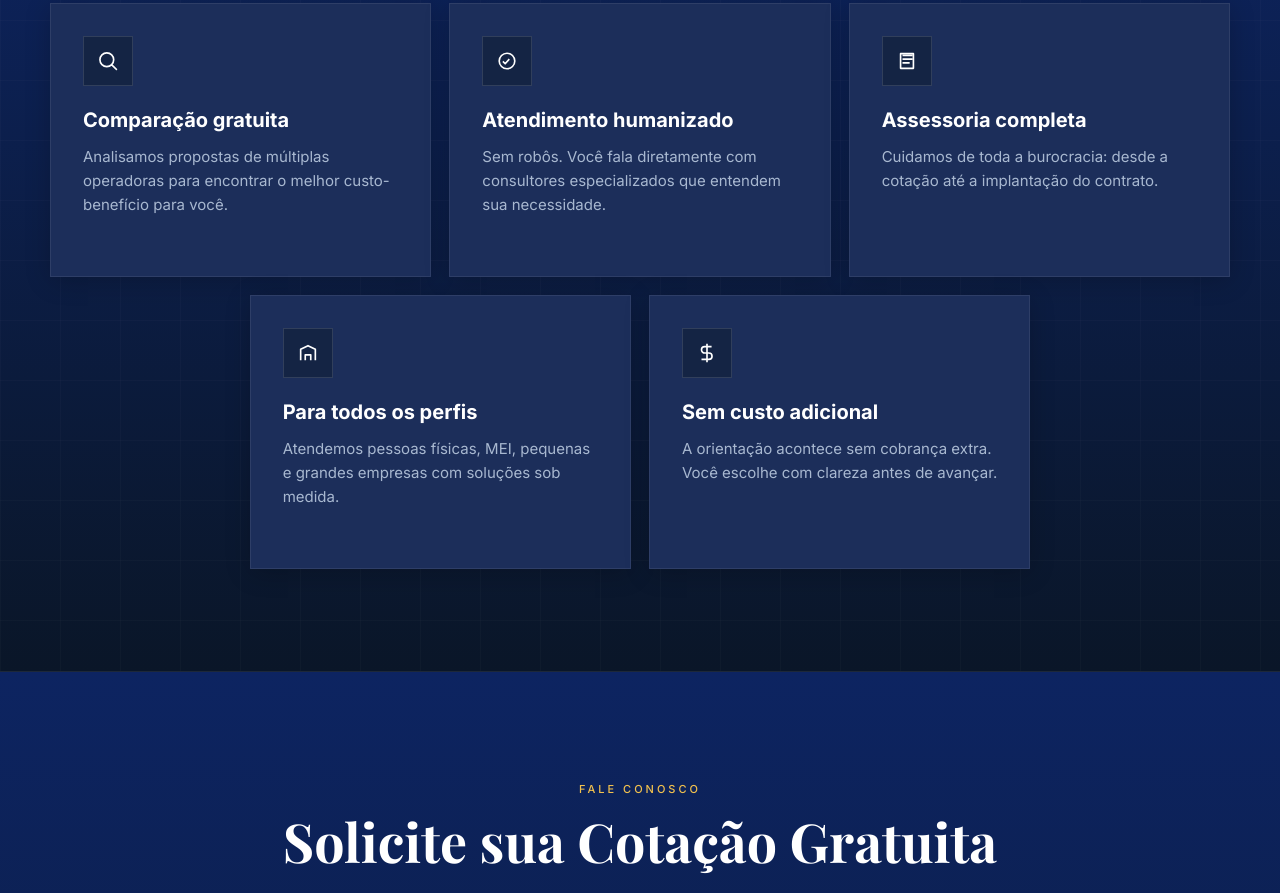
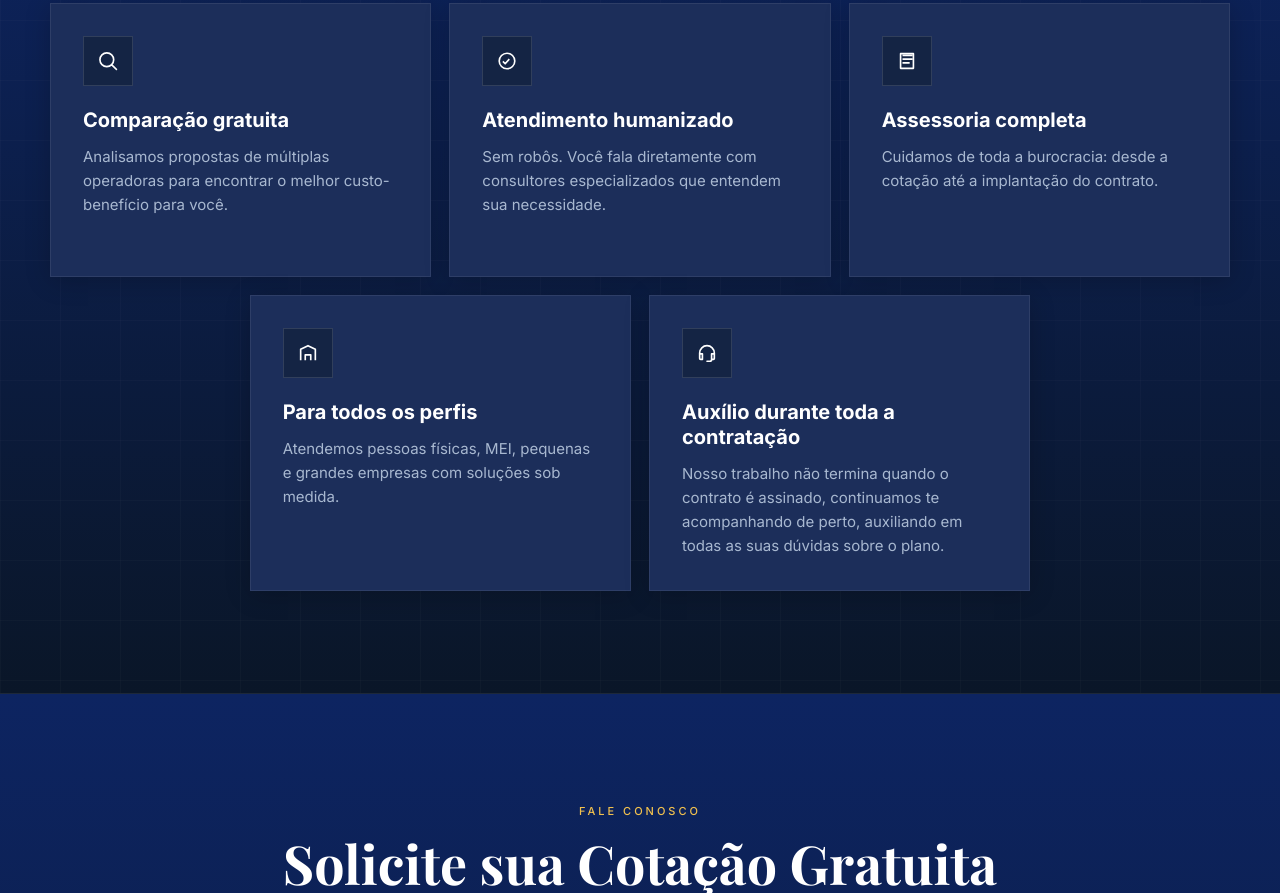
Before and after one commit to daniellopesneves17/JD-Consultoria, a plain HTML site: page index.html in a window 1280 px wide. Shown: the part 1828-2721 px from the top of the page. Drawn offline with nearby package versions, Linux system fonts and the light colour scheme.

Commit message:
Atualiza card de acompanhamento

```diff
--- a/index.html
+++ b/index.html
@@ -1800,11 +1800,11 @@
           <article class="benefit-card reveal-card">
             <div class="benefit-icon">
               <svg class="icon" viewBox="0 0 24 24" fill="none" aria-hidden="true">
-                <path d="M12 2v20M17 5H9.5a3.5 3.5 0 0 0 0 7H14a3.5 3.5 0 0 1 0 7H6" stroke-width="1.8" stroke-linejoin="round"/>
+                <path d="M4 13v-1a8 8 0 0 1 16 0v1M4 13h3v6H5a1 1 0 0 1-1-1v-5Zm16 0h-3v6h2a1 1 0 0 0 1-1v-5ZM17 19c0 1.1-.9 2-2 2h-3" stroke-width="1.8" stroke-linecap="round" stroke-linejoin="round"/>
               </svg>
             </div>
-            <h3>Sem custo adicional</h3>
-            <p>A orientação acontece sem cobrança extra. Você escolhe com clareza antes de avançar.</p>
+            <h3>Auxílio durante toda a contratação</h3>
+            <p>Nosso trabalho não termina quando o contrato é assinado, continuamos te acompanhando de perto, auxiliando em todas as suas dúvidas sobre o plano.</p>
           </article>
         </div>
       </div>
```
